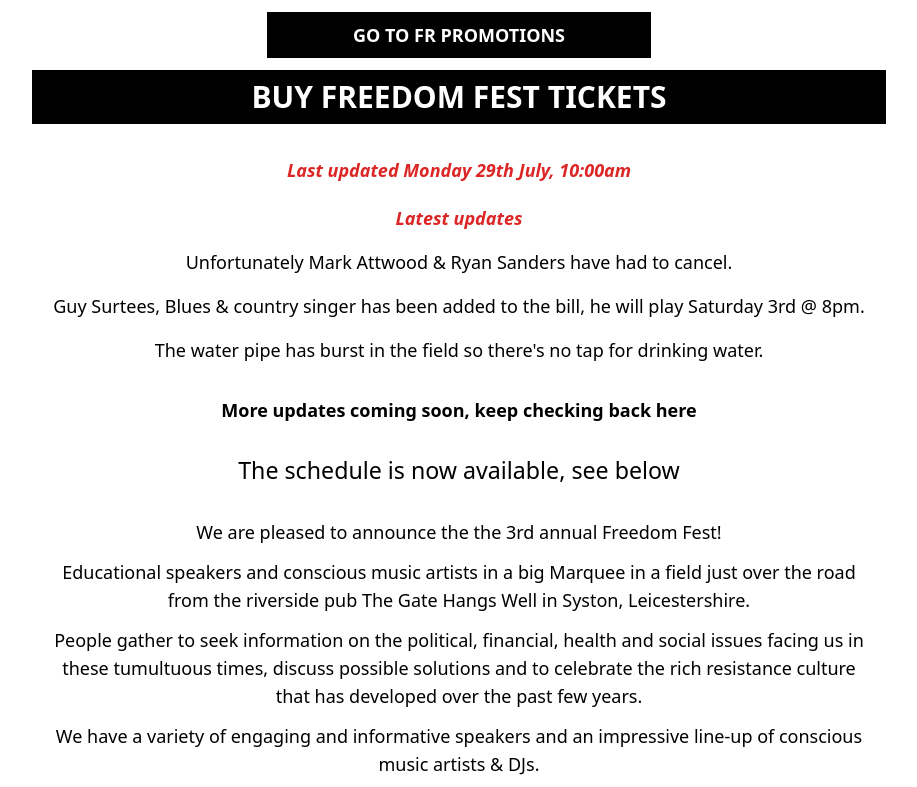
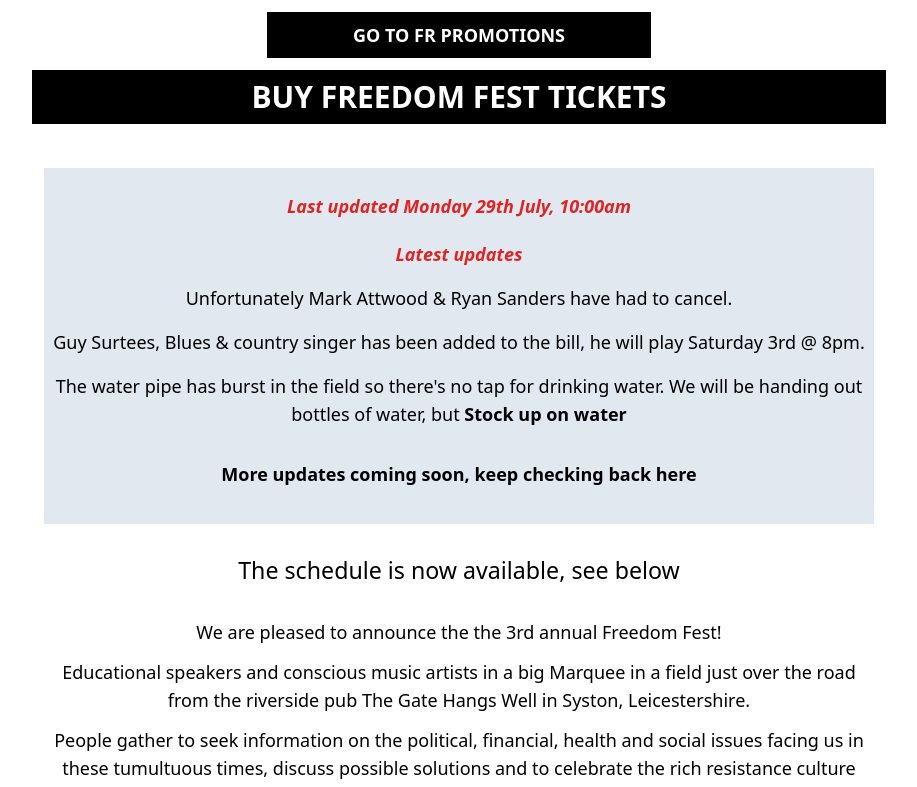
Before and after one commit to jajouka79/frpromotions-vue-frontend, a Vue app: page /#/ff in a window 1280 px wide. Shown: the top 787 px of the page, without its empty margins (181-1098 px from the left). Built offline with nearby package versions, Linux system fonts and the light colour scheme.

Commit message:
text updates

```diff
--- a/src/pages/FreedomFestPage.vue
+++ b/src/pages/FreedomFestPage.vue
@@ -26,17 +26,20 @@
 
             <div class="p-3 text-center">
 
-                <div class="italic text-red-600 my-5 font-bold">Last updated Monday 29th July, 10:00am</div>
+                <div class="bg-slate-200 my-8 px-2 py-1">
+                    <div class="italic text-red-600 my-5 font-bold">Last updated Monday 29th July, 10:00am</div>
 
-                <div class="italic text-red-600 my-4 font-bold">Latest updates</div>
+                    <div class="italic text-red-600 my-4 font-bold">Latest updates</div>
 
-                <div class=" mb-4">Unfortunately Mark Attwood & Ryan Sanders have had to cancel. </div>
+                    <div class=" mb-4">Unfortunately Mark Attwood & Ryan Sanders have had to cancel. </div>
 
-                <div class=" mb-4">Guy Surtees, Blues & country singer has been added to the bill, he will play Saturday 3rd @ 8pm.</div>
+                    <div class=" mb-4">Guy Surtees, Blues & country singer has been added to the bill, he will play Saturday 3rd @ 8pm.</div>
 
-                <div class=" mb-8">The water pipe has burst in the field so there's no tap for drinking water.</div>
+                    <div class=" mb-8">The water pipe has burst in the field so there's no tap for drinking water. We will be handing out bottles of water, but <b>Stock up on water</b></div>
 
-                <div class="my-8 font-bold">More updates coming soon, keep checking back here</div>
+                    <div class="my-8 font-bold">More updates coming soon, keep checking back here</div>
+
+                </div>
 
                 <div class="text-xl">The schedule is now available, see below</div>
 
@@ -210,16 +213,9 @@
                 <div class="my-8">
                     <div class="font-bold text-lg">SUNDAY 4TH AUGUST</div>
 
-                    <div class="mt-4">12:00-12:20</div>
-                    <div class="font-bold">Reiss Thompson</div>
-                    <div>Brotherhood Legion, Mental health through fitness</div>
-
-                    <div class="mt-4">12:20-13:20</div>
-                    <div class="font-bold">Break</div>
-
-                    <div class="mt-4">13:20-14:20</div>
+                    <!-- <div class="mt-4">13:20-14:20</div>
                     <div class="font-bold">Mark Attwood</div>
-                    <div>Popular podcast host, punk poet & stand up comic</div>
+                    <div>Popular podcast host, punk poet & stand up comic</div> -->
 
                     <div class="mt-4">14:35-15:35</div>
                     <div class="font-bold">Mystery speaker</div>
```
